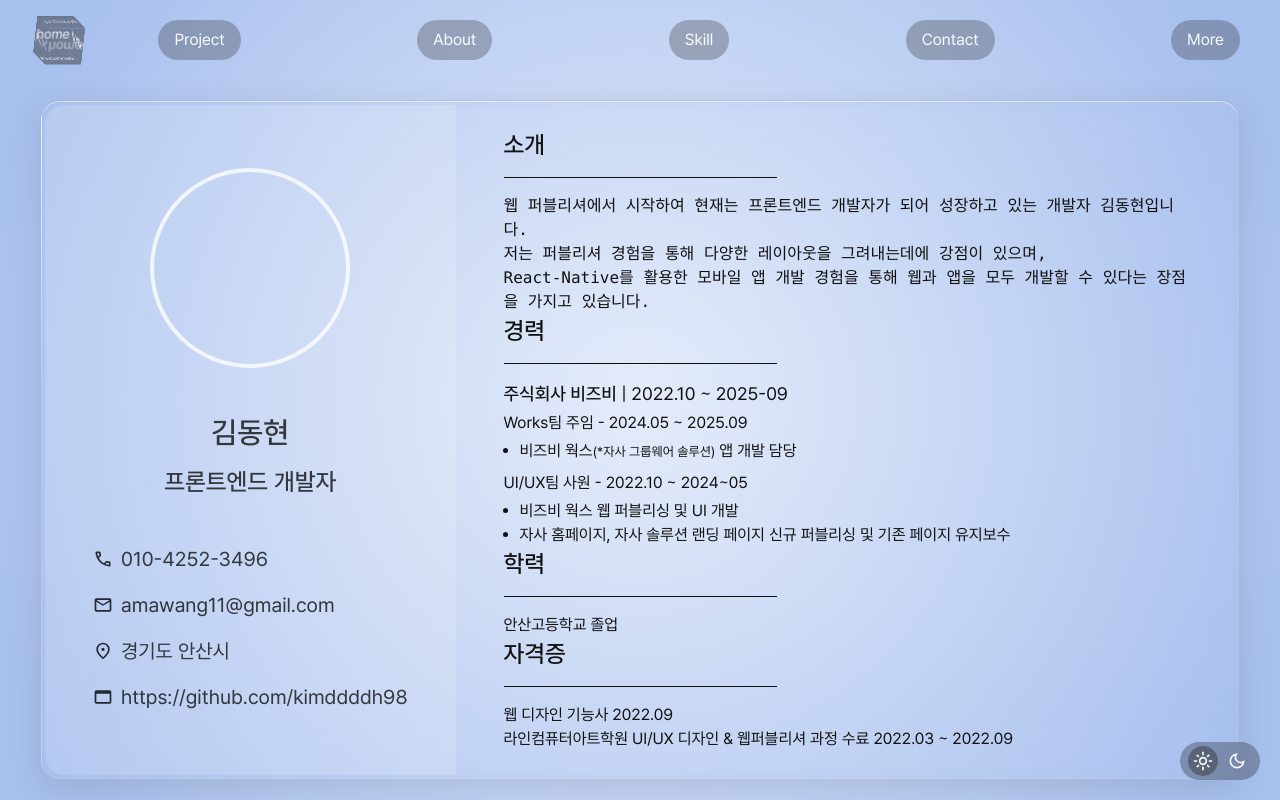
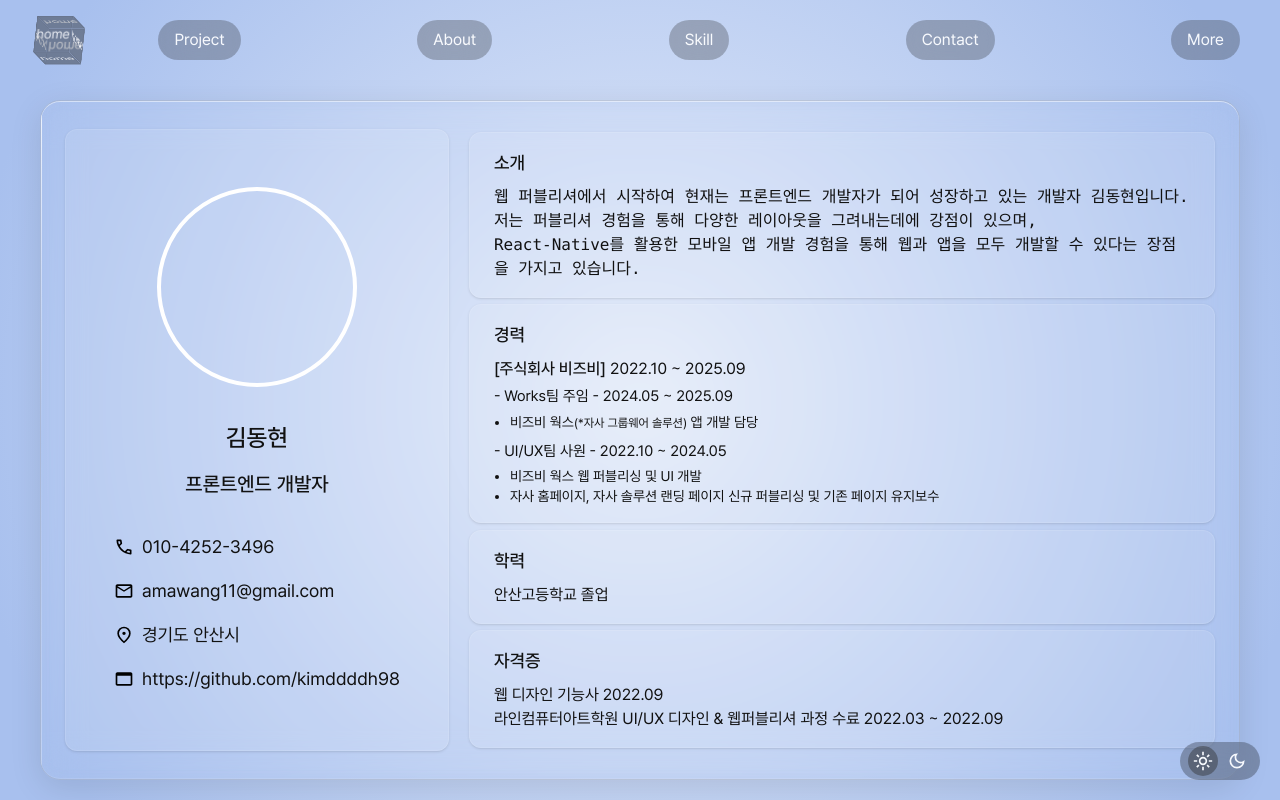
Before and after one commit to kimddddh98/2025-portfolio, a Next.js app: page /about in a window 1280 px wide. Built offline with nearby package versions, Linux system fonts and the light colour scheme; no server answers.

Commit message:
feat : about 페이지 UI 수정

```diff
--- a/src/app/(use-navbar)/about/page.tsx
+++ b/src/app/(use-navbar)/about/page.tsx
@@ -3,13 +3,13 @@ import styles from '@/styles/about.module.scss'
 const AboutPage = () => {
   return (
     <div className="flex h-full">
-      <div className="bg-ap-btn-dark flex flex-col items-center justify-around rounded-l-[20px] px-12 py-10 opacity-80 backdrop-blur-lg dark:bg-gray-600">
+      <div className="default-glass mx-5 my-6 flex flex-col items-center justify-around px-12 py-10 backdrop-blur-lg">
         <div className="h-50 w-50 rounded-full border-4 border-white"></div>
         <div className="flex flex-col items-center gap-4">
-          <h3 className="text-3xl font-medium">김동현</h3>
-          <h4 className="text-2xl font-medium">프론트엔드 개발자</h4>
+          <h3 className="text-2xl font-medium">김동현</h3>
+          <h4 className="text-xl font-medium">프론트엔드 개발자</h4>
         </div>
-        <ul className="flex flex-col gap-4 text-[20px]">
+        <ul className="flex flex-col gap-4">
           <li className={styles.aboutInfoList}>
             <Image
               className="invert dark:invert-0"
@@ -52,10 +52,9 @@ const AboutPage = () => {
           </li>
         </ul>
       </div>
-      <section className="flex flex-1 flex-col justify-around px-12 py-6">
-        <div className={styles.aboutSectionWrap}>
+      <section className="my-6 mr-5 flex flex-1 flex-col justify-around">
+        <div className={`${styles.aboutSectionWrap} default-glass`}>
           <h5 className={styles.aboutTitle}>소개</h5>
-          <p className={styles.aboutUnderLine}></p>
           <pre className="whitespace-pre-wrap">
             웹 퍼블리셔에서 시작하여 현재는 프론트엔드 개발자가 되어 성장하고
             있는 개발자 김동현입니다.{`\n`}
@@ -65,21 +64,20 @@ const AboutPage = () => {
             개발할 수 있다는 장점을 가지고 있습니다.
           </pre>
         </div>
-        <div className={styles.aboutSectionWrap}>
+        <div className={`${styles.aboutSectionWrap} default-glass p-4`}>
           <h5 className={styles.aboutTitle}>경력</h5>
-          <p className={styles.aboutUnderLine}></p>
           <div>
-            <p className="text-[18px]">
-              <b className="font-medium">주식회사 비즈비</b> | 2022.10 ~ 2025-09
+            <p>
+              <b className="font-medium">[주식회사 비즈비]</b> 2022.10 ~ 2025.09
             </p>
 
-            <ul className="mt-1 flex flex-col gap-2">
+            <ul className="mt-1 flex flex-col gap-2 text-[15px]">
               <li className="flex flex-col gap-1">
-                Works팀 주임 - 2024.05 ~ 2025.09
-                <ul className="ml-4 list-disc">
+                - Works팀 주임 - 2024.05 ~ 2025.09
+                <ul className="ml-4 list-disc text-sm">
                   <li>
                     비즈비 웍스
-                    <span className="text-[13px]">
+                    <span className="text-[12px]">
                       (*자사 그룹웨어 솔루션)
                     </span>{' '}
                     앱 개발 담당
@@ -87,8 +85,8 @@ const AboutPage = () => {
                 </ul>
               </li>
               <li className="flex flex-col gap-1">
-                UI/UX팀 사원 - 2022.10 ~ 2024~05
-                <ul className="ml-4 list-disc">
+                - UI/UX팀 사원 - 2022.10 ~ 2024.05
+                <ul className="ml-4 list-disc text-sm">
                   <li>비즈비 웍스 웹 퍼블리싱 및 UI 개발</li>
                   <li>
                     자사 홈페이지, 자사 솔루션 랜딩 페이지 신규 퍼블리싱 및 기존
@@ -99,16 +97,14 @@ const AboutPage = () => {
             </ul>
           </div>
         </div>
-        <div className={styles.aboutSectionWrap}>
+        <div className={`${styles.aboutSectionWrap} default-glass p-4`}>
           <h5 className={styles.aboutTitle}>학력</h5>
-          <p className={styles.aboutUnderLine}></p>
           <ul>
             <li>안산고등학교 졸업</li>
           </ul>
         </div>
-        <div className={styles.aboutSectionWrap}>
+        <div className={`${styles.aboutSectionWrap} default-glass p-4`}>
           <h5 className={styles.aboutTitle}>자격증</h5>
-          <p className={styles.aboutUnderLine}></p>
           <ul>
             <li>웹 디자인 기능사 2022.09</li>
             <li>
--- a/src/styles/about.module.scss
+++ b/src/styles/about.module.scss
@@ -1,17 +1,17 @@
 @reference "../styles/tailwind.css";
 
 .aboutInfoList {
-  @apply flex gap-2
+  @apply flex gap-2 text-lg;
 }
 
 .aboutTitle {
-  @apply text-2xl font-medium
+  @apply text-lg font-medium;
 }
 
 .aboutUnderLine {
-  @apply border-t w-[40%]
+  // @apply h-px w-16;
 }
 
 .aboutSectionWrap {
-  @apply flex flex-col gap-4
+  @apply flex flex-col gap-2 px-6 py-4;
 }
```
